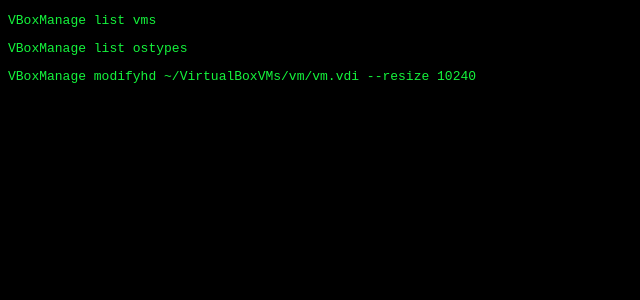
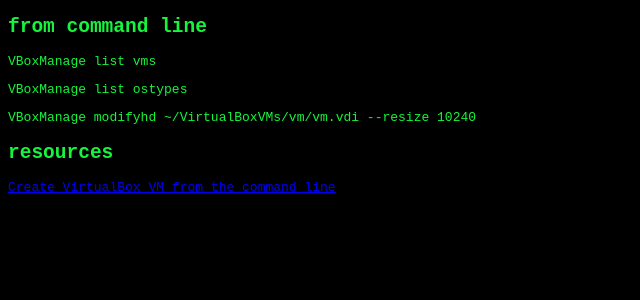
Before and after one commit to davejagoda/davejagoda.github.io, a Jekyll site: the page built from useful/useful_virtualbox_commands.md, in a window 1280 px wide. Shown: the top 300 px of the page, without its empty margins (0-640 px from the left). Built offline with Jekyll 4.4.1, drawn with Linux system fonts in a browser that asks for light colours.

Commit message:
Add resources to useful_virtualbox_commands.md

```diff
--- a/useful/useful_virtualbox_commands.md
+++ b/useful/useful_virtualbox_commands.md
@@ -2,9 +2,17 @@
 title: Useful VirtualBox commands
 layout: appleII
 ---
+
+from command line
+-----------------
 
 `VBoxManage list vms`
 
 `VBoxManage list ostypes`
 
 `VBoxManage modifyhd ~/VirtualBoxVMs/vm/vm.vdi --resize 10240`
+
+resources
+---------
+
+[Create VirtualBox VM from the command line](https://www.perkin.org.uk/posts/create-virtualbox-vm-from-the-command-line.html)
```
